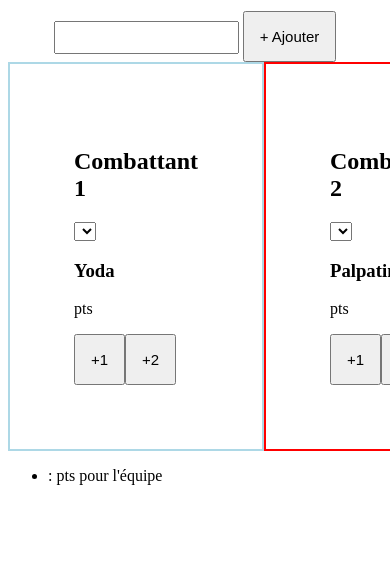
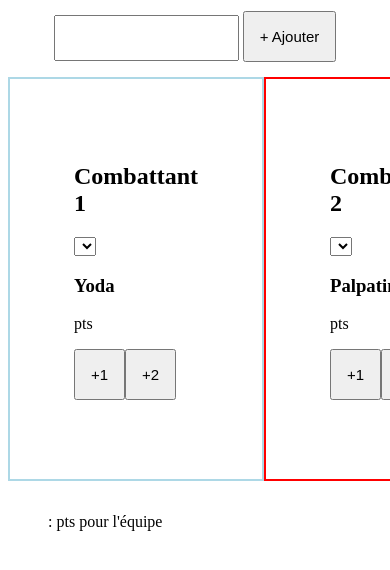
Before and after one commit to FleXoS666/LightSaber-FightLogger, a website: page www/index.html in a window 390 px wide. Shown: the part 56-626 px from the top of the page. Drawn offline with Linux system fonts and the light colour scheme; some packages are replaced by stand-ins of ours.

Commit message:
un peu de CSS pour faire joli et une meilleure MAJ de la liste des points

```diff
--- a/www/css/index.css
+++ b/www/css/index.css
@@ -13,6 +13,11 @@ body {
 
 }
 
+li{
+    margin-top:1em;
+    list-style: none;
+    text-align: center;
+}
 h1 {
     font-size:24px;
     font-weight:normal;
@@ -26,10 +31,11 @@ button{
     size:2em;
     padding:1em;
     font-size:15px;
-
+    margin-bottom: 1em;
 }
 input{
- height:2em;
+    height:3em;
+
 }
 .flex{
     display:flex;
--- a/www/index.html
+++ b/www/index.html
@@ -50,8 +50,8 @@
         </div>
 
         <div class="flex">
-            <ul class="historique">
-                <li><span class="date"></span> : <span class="points"></span>pts pour l'équipe<span class="team"></span></li>
+            <ul id="historique">
+                <li class="historique"><span class="date"></span> : <span class="points"></span>pts pour l'équipe<span class="team"></span></li>
             </ul>
         </div>
     </div>
--- a/www/js/functions.js
+++ b/www/js/functions.js
@@ -45,20 +45,11 @@ function addPoints(score,id){
         tx.executeSql('INSERT INTO matchLog (dateTime,score,teamId) VALUES (?,?,?)', [Date.now(), score, id]);
 
 
-        var baseElement= document.querySelector(".historique");
-        // var lastScore='<li>'+ convertDate(Date.now()) +' : '+score+' pts pour le combattant '+id+'</li>';
-        // .appendChild(lastScore);
+        var baseElement= document.getElementById("historique");
 
-var lastScore = document.createElement('li'); // is a node
-lastScore.innerHTML = convertDate(Date.now()) +' : '+score+' pts pour le combattant '+id;
-baseElement.prepend(lastScore);
-        // var time = result.rows.item(i).dateTime;
-        // var cloneElement= baseElement.cloneNode(true);
-        // cloneElement.querySelector(".date").innerHTML= convertDate(Date.now());
-        // cloneElement.querySelector(".points").innerHTML= score;
-        // cloneElement.querySelector(".team").innerHTML= teamId;
-
-        // document.querySelector('.app').appendChild(cloneElement);
+        var lastScore = document.createElement('li'); // is a node
+        lastScore.innerHTML = convertDate(Date.now()) +' : '+score+' pts pour le combattant '+id;
+        baseElement.append(lastScore);
 
     }, function(error) {
         console.log('Transaction ERROR: ' + error.message);
```
